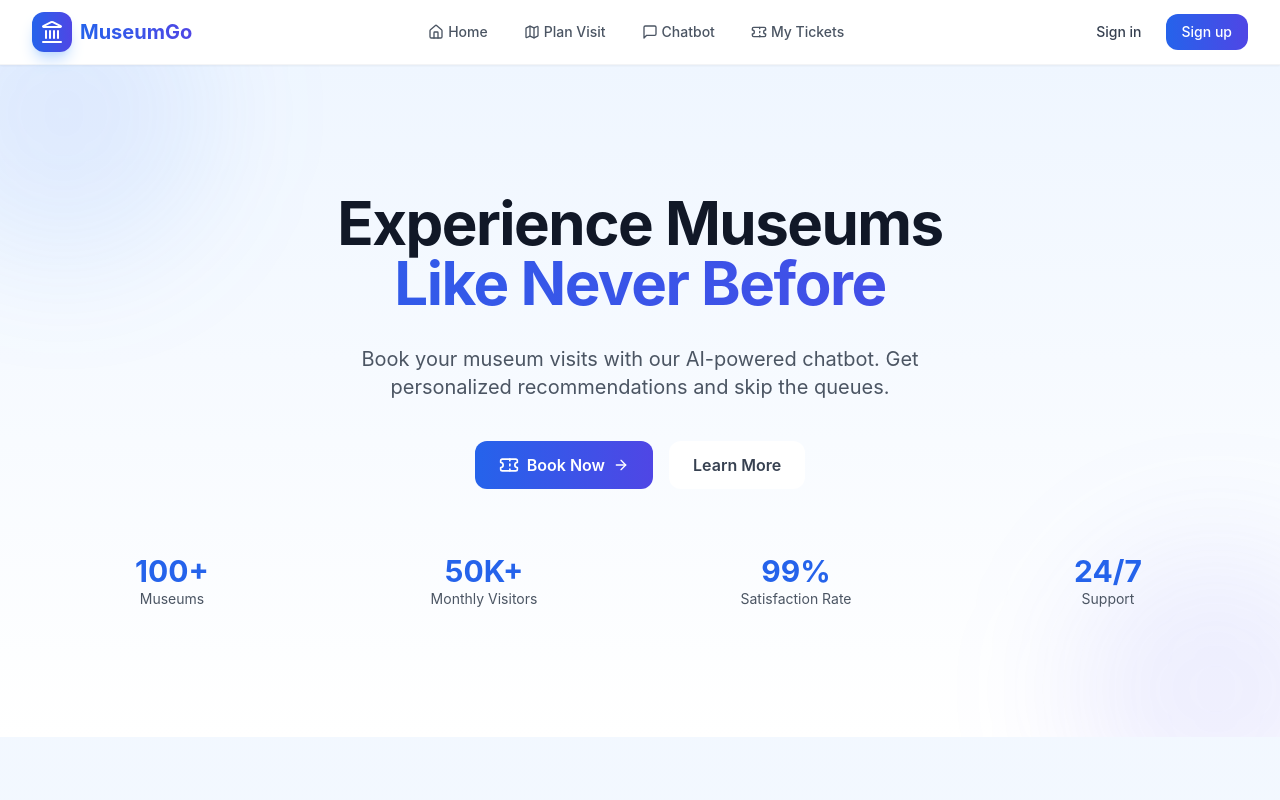
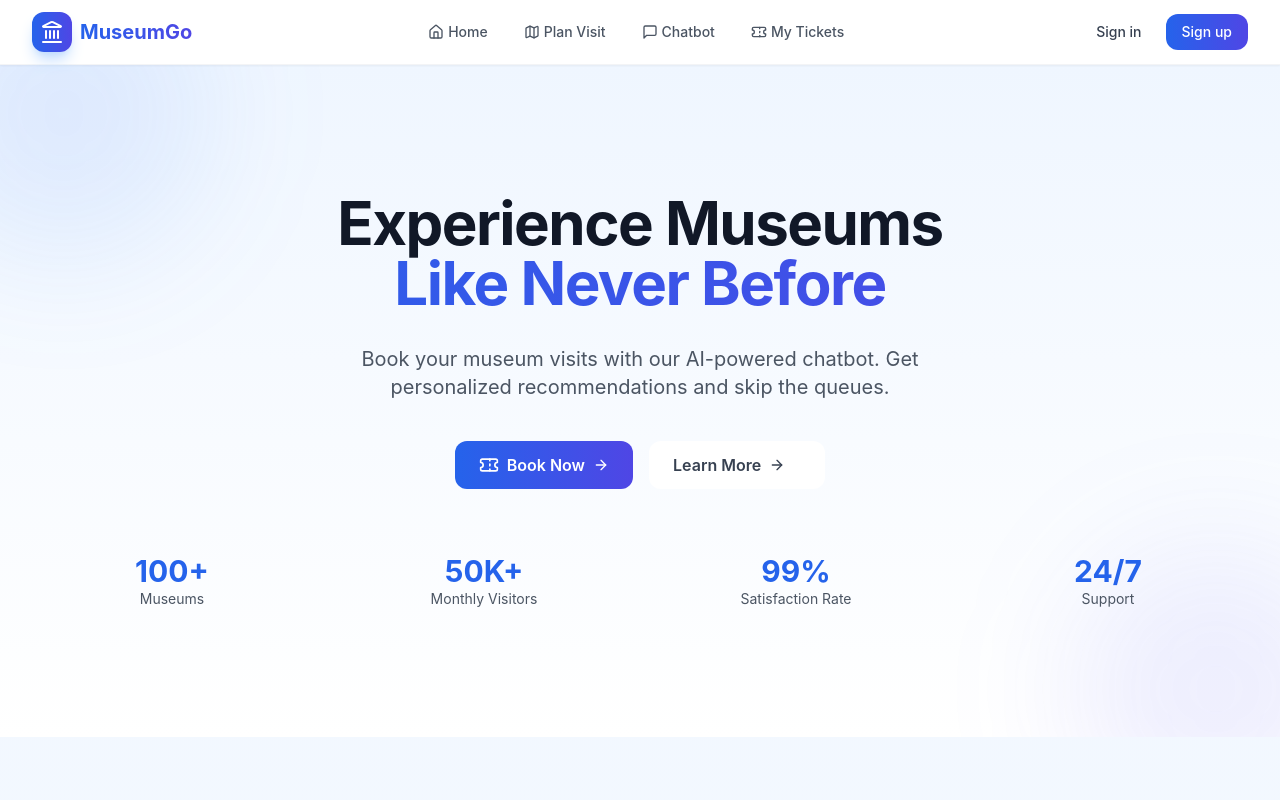
Before and after one commit to Prashanth0718/ONLINE-CHATBOT-TICKETING-SYSTEM, a React (Vite) app in the folder frontend/: page / in a window 1280 px wide. Shown: the top 800 px of the page. Built offline with nearby package versions, Linux system fonts and the light colour scheme.

Commit message:
Arrow key updated

```diff
--- a/frontend/src/components/HeroSection.jsx
+++ b/frontend/src/components/HeroSection.jsx
@@ -49,13 +49,18 @@ const HeroSection = () => {
               Book Now
               <ArrowRight className="w-4 h-4 ml-2 transition-transform duration-300 group-hover:translate-x-1" />
             </Link>
-
-            <button
-              onClick={() => navigate('/about')}
+            <Link
+              to="/about"
               className="group px-6 py-3 text-base font-semibold text-gray-700 bg-white rounded-xl hover:bg-gray-50 hover:text-blue-600 transition-all duration-300"
             >
+             <motion.div
+                whileHover={{ x: 5 }}
+                className="inline-flex items-center"
+             >
               Learn More
-            </button>
+              <ArrowRight className="w-8 h-4 mr-2" />
+              </motion.div>
+            </Link>
           </motion.div>
 
           {/* Stats */}
```
